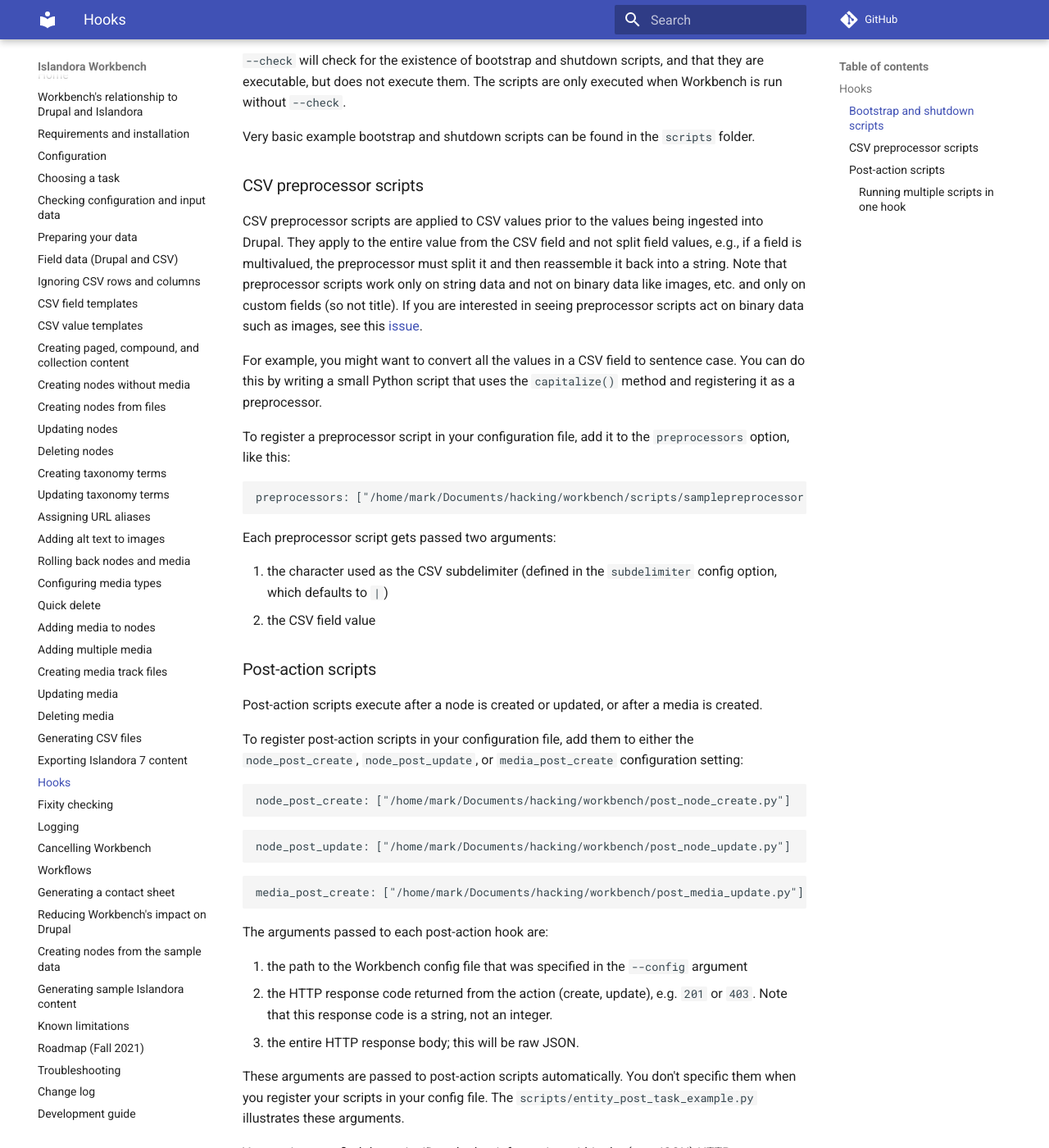
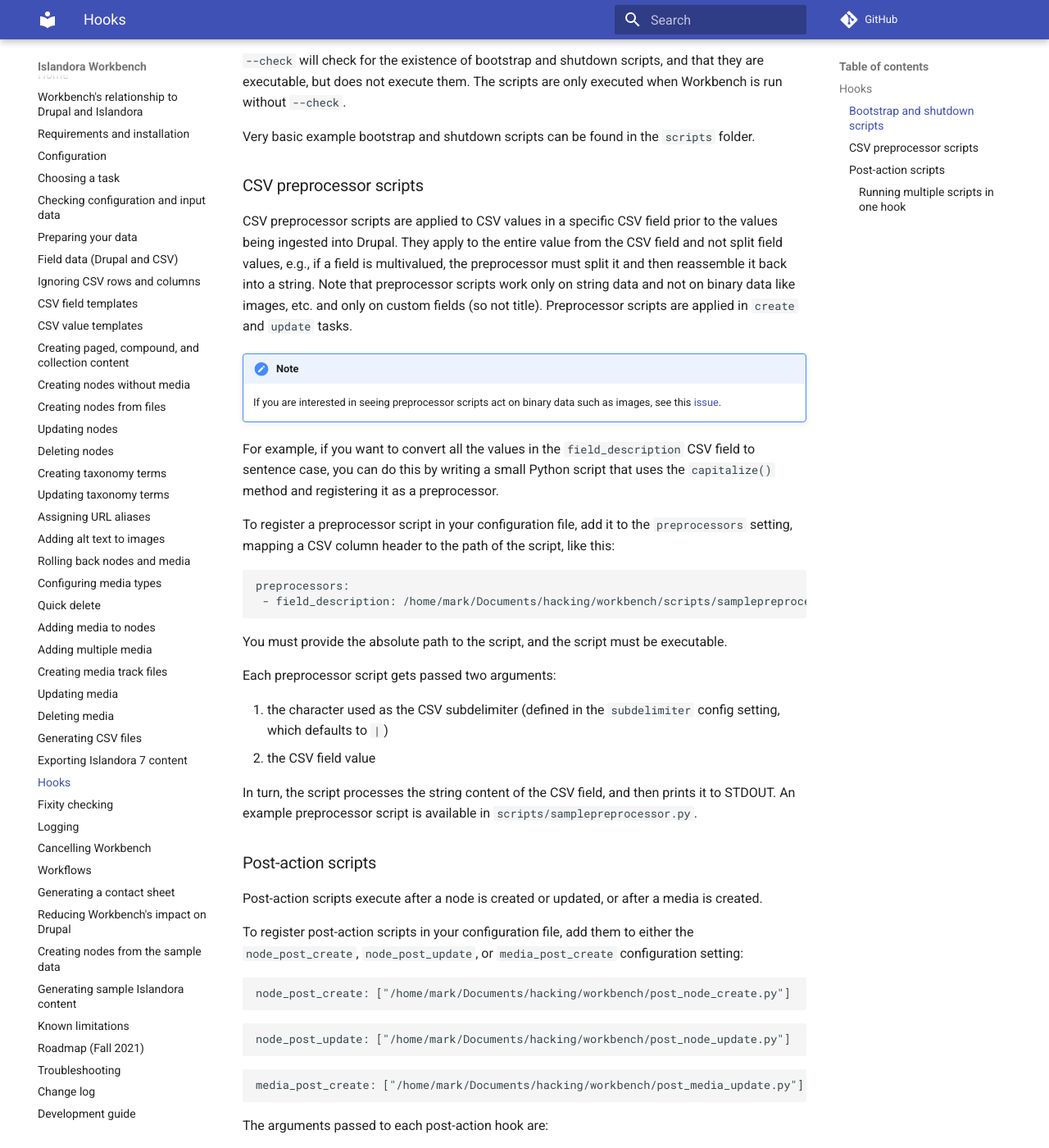
Before and after one commit to mjordan/islandora_workbench_docs, an MkDocs documentation site: the page built from docs/hooks.md, in a window 1280 px wide and 1400 px high, scrolled down 974 px. Shown: the whole window at 82% size. Built offline with MkDocs 1.6.1 and Material for MkDocs 9.7.7, drawn with Linux system fonts in a browser that asks for light colours; comment, search, counter and statistics services are not loaded.

Commit message:
Updates.

````diff
--- a/docs/hooks.md
+++ b/docs/hooks.md
@@ -34,20 +34,28 @@ Very basic example bootstrap and shutdown scripts can be found in the `scripts`
 
 ### CSV preprocessor scripts
 
-CSV preprocessor scripts are applied to CSV values prior to the values being ingested into Drupal. They apply to the entire value from the CSV field and not split field values, e.g., if a field is multivalued, the preprocessor must split it and then reassemble it back into a string. Note that preprocessor scripts work only on string data and not on binary data like images, etc. and only on custom fields (so not title). If you are interested in seeing preprocessor scripts act on binary data such as images, see this [issue](https://github.com/mjordan/islandora_workbench/issues/45).
+CSV preprocessor scripts are applied to CSV values in a specific CSV field prior to the values being ingested into Drupal. They apply to the entire value from the CSV field and not split field values, e.g., if a field is multivalued, the preprocessor must split it and then reassemble it back into a string. Note that preprocessor scripts work only on string data and not on binary data like images, etc. and only on custom fields (so not title). Preprocessor scripts are applied in `create` and `update` tasks.
 
-For example, you might want to convert all the values in a CSV field to sentence case. You can do this by writing a small Python script that uses the `capitalize()` method and registering it as a preprocessor.
+!!! note
+    If you are interested in seeing preprocessor scripts act on binary data such as images, see this [issue](https://github.com/mjordan/islandora_workbench/issues/45).
 
-To register a preprocessor script in your configuration file, add it to the `preprocessors` option, like this:
+For example, if you want to convert all the values in the `field_description` CSV field to sentence case, you can do this by writing a small Python script that uses the `capitalize()` method and registering it as a preprocessor.
+
+To register a preprocessor script in your configuration file, add it to the `preprocessors` setting, mapping a CSV column header to the path of the script, like this:
 
 ```yaml
-preprocessors: ["/home/mark/Documents/hacking/workbench/scripts/samplepreprocessor.py"]
+preprocessors:
+ - field_description: /home/mark/Documents/hacking/workbench/scripts/samplepreprocessor.py
 ```
+
+You must provide the absolute path to the script, and the script must be executable.
 
 Each preprocessor script gets passed two arguments:
 
-1. the character used as the CSV subdelimiter (defined in the `subdelimiter` config option, which defaults to `|`)
+1. the character used as the CSV subdelimiter (defined in the `subdelimiter` config setting, which defaults to `|`)
 1. the CSV field value
+
+In turn, the script processes the string content of the CSV field, and then prints it to STDOUT. An example preprocessor script is available in `scripts/samplepreprocessor.py`.
 
 ### Post-action scripts
 
````
Also changed, not shown: docs/changelog.md (+2 -0 lines).
